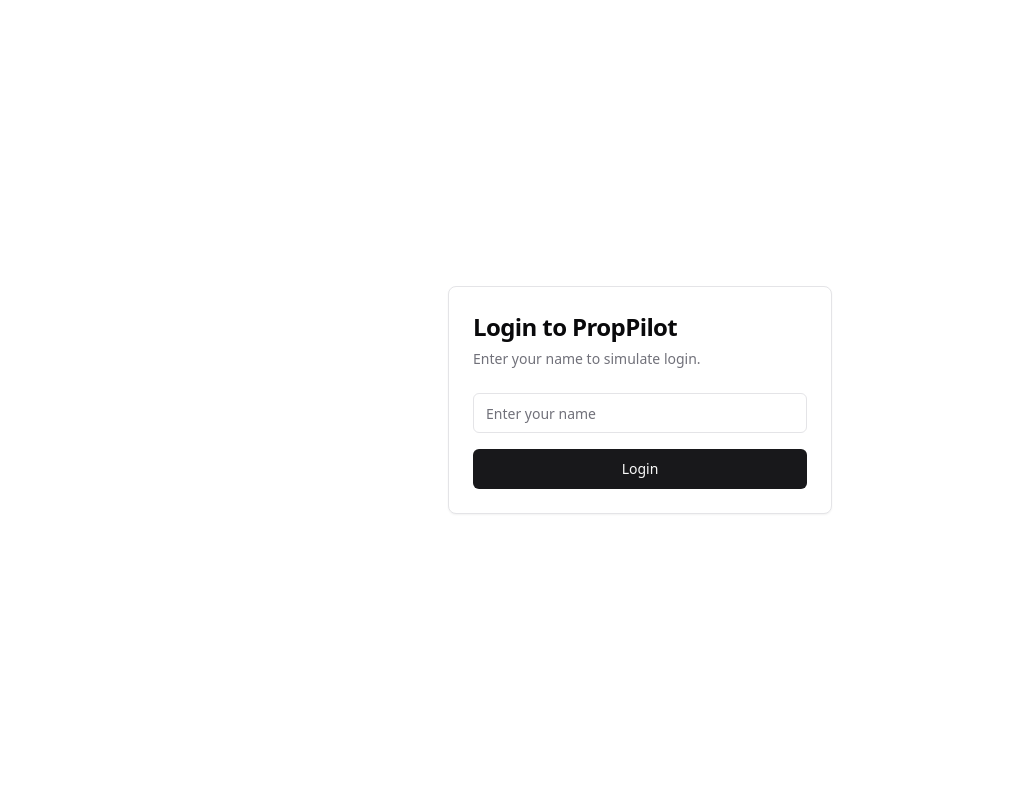
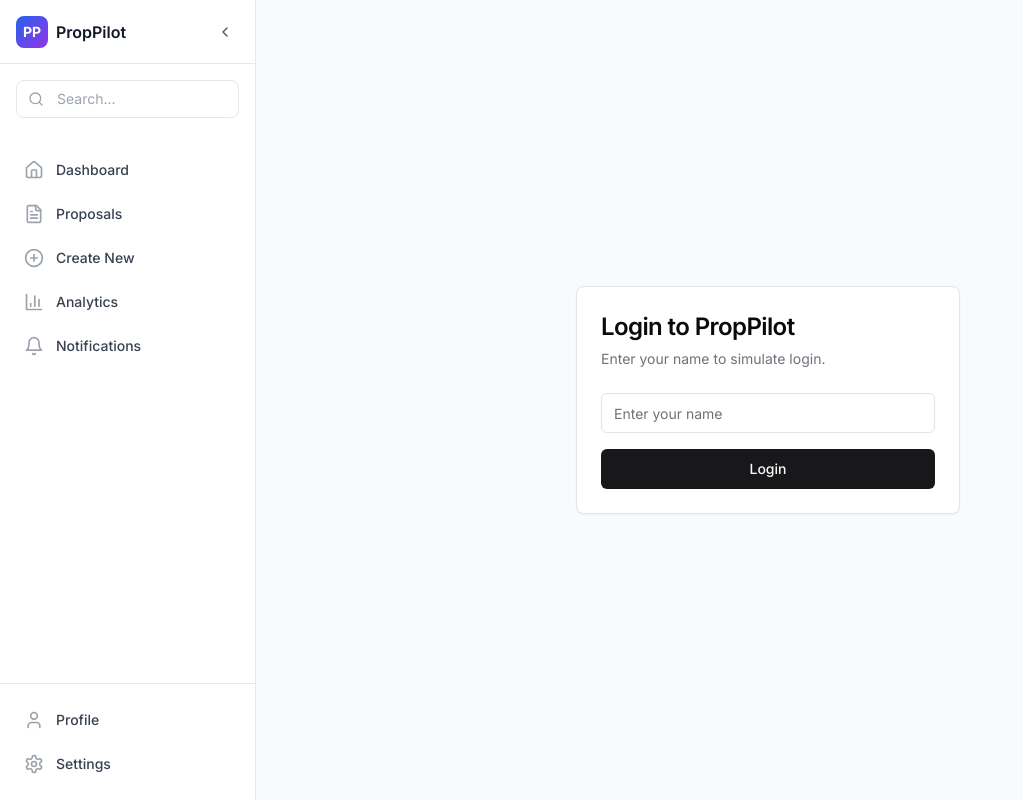
Before and after one commit to nisarahamedk/PropPilot, a Next.js app in the folder frontend/: page /proppilot in a window 1280 px wide. Shown: the whole page, without its empty margins (0-1023 px from the left). Built offline with nearby package versions, Linux system fonts and the light colour scheme.

Commit message:
Write /workdir/frontend/src/app/layout.tsx
Updating main layout to include sidebar

```diff
--- a/frontend/src/app/layout.tsx
+++ b/frontend/src/app/layout.tsx
@@ -2,6 +2,7 @@
 import { Inter } from "next/font/google";
 import "./globals.css";
 import { AuthProvider } from "@/lib/auth"; // Import AuthProvider
+import { SidebarLayout } from "@/components/shared/sidebar-layout";
 
 const inter = Inter({ subsets: ["latin"] });
 
@@ -20,10 +21,9 @@
       <body className={inter.className}>
         <AuthProvider> {/* Wrap with AuthProvider */}
           {/* TODO: Add ThemeProvider if shadcn/ui requires it at this level */}
-          {/* TODO: Add Header/Navbar component once created */}
-          <main className="min-h-screen bg-background font-sans antialiased">
+          <SidebarLayout>
             {children}
-          </main>
+          </SidebarLayout>
           {/* TODO: Add Footer component once created */}
         </AuthProvider>
       </body>
```
